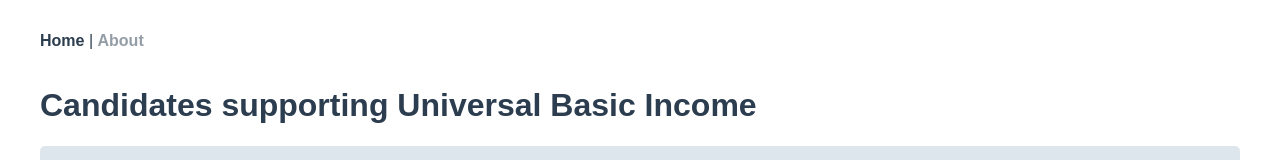
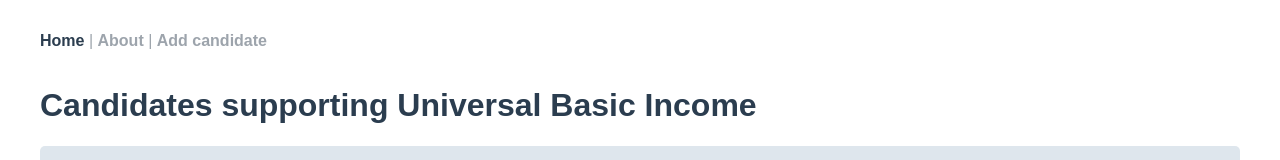
Before and after one commit to Booligoosh/ubi-caucus, a Vue app: page / in a window 1280 px wide. Shown: the top 160 px of the page. Built offline with nearby package versions, Linux system fonts and the light colour scheme; a web font is replaced by a local one.

Commit message:
Added "Add candidate" button to nav

```diff
--- a/src/App.vue
+++ b/src/App.vue
@@ -3,7 +3,12 @@
     <div class="nav-wrapper">
       <div id="nav">
         <router-link to="/">Home</router-link> |
-        <router-link to="/about">About</router-link>
+        <router-link to="/about">About</router-link> |
+        <a
+          href="https://github.com/Booligoosh/ubi-caucus/tree/store-data-in-repo#adding--editing-candidate-data"
+          target="_blank"
+          >Add candidate</a
+        >
       </div>
     </div>
     <router-view class="page" />
@@ -37,15 +42,19 @@ body {
   color: hsl(210, 29%, 24%);
 }
 
+#nav {
+  color: #9da4ac;
+  cursor: default;
+}
+
 #nav a {
   font-weight: bold;
-  opacity: 0.5;
+  text-decoration: none;
   color: inherit;
-  text-decoration: none;
 }
 
 #nav a.router-link-exact-active {
-  opacity: 1;
+  color: hsl(210, 29%, 24%);
 }
 
 .page,
```
